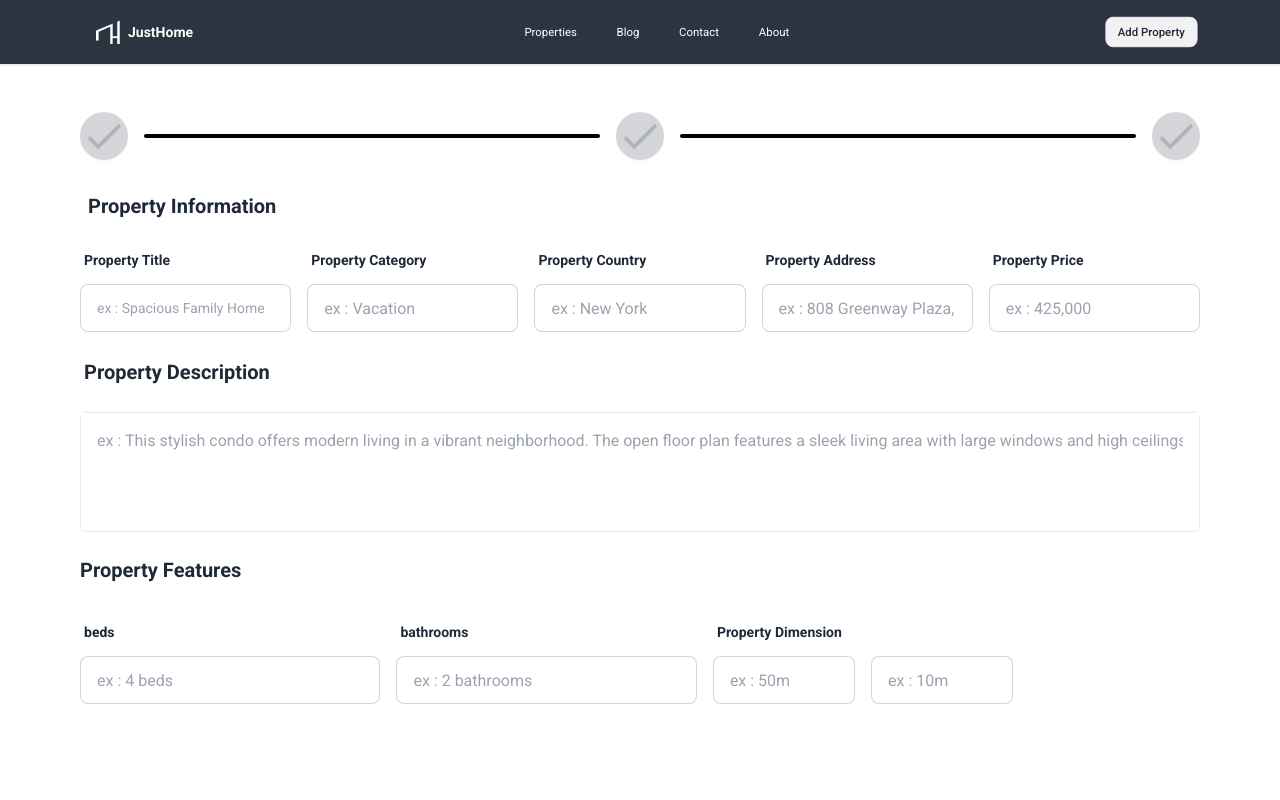
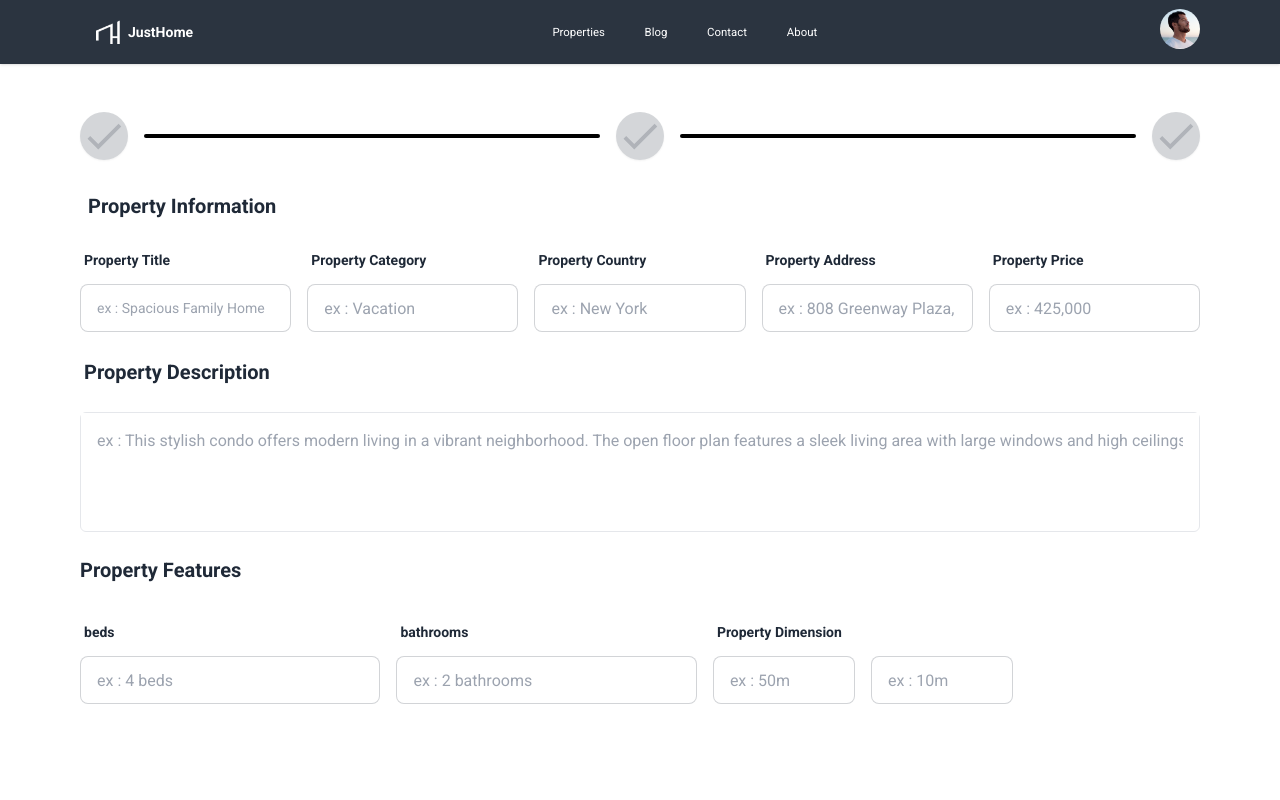
Before and after one commit to faroukq1/Just-Home, a React (Vite) app in the folder front-end/: page /add in a window 1280 px wide. Shown: the top 800 px of the page. Built offline with nearby package versions, Linux system fonts and the light colour scheme.

Commit message:
avatar dropdown

```diff
--- a/front-end/src/component/global/navbar/Navbar.tsx
+++ b/front-end/src/component/global/navbar/Navbar.tsx
@@ -1,7 +1,7 @@
 import { Link } from "react-router-dom";
 import logo from "../../../assets/logo.png";
 import Navlinks from "./Navlinks";
-
+import image from "../../../assets/profilepic.png";
 const Navbar = () => {
   return (
     <nav className="z-10 py-2 px-2 sm:px-16 lg:px-20 flex gap-2 justify-between items-center bg-neutral w-full shadow ">
@@ -13,13 +13,32 @@ const Navbar = () => {
         <h1 className="text-md text-white font-bold">JustHome</h1>
       </Link>
       <Navlinks />
-      <div className="hidden md:flex">
-        <Link
-          to="/add"
-          className="btn btn-base-content btn-sm text-[12px] font-medium"
-        >
-          Add Property
-        </Link>
+      <div className="hidden md:flex items-center gap-4">
+        <div className="dropdown dropdown-end">
+          <div className="avatar" role="button" tabIndex={0}>
+            <div className="max-w-10 rounded-full">
+              <img src={image} alt="profile image" />
+            </div>
+          </div>
+          <ul className="dropdown-content menu bg-base-100 rounded-box z-[1] w-52 p-2 shadow grid gap-1">
+            <li>
+              <Link to="/profile">profile</Link>
+            </li>
+            <li>
+              <Link to="/">language : english</Link>
+            </li>
+            <li>
+              <Link to="/add" className="bg-neutral-content">
+                Add Property
+              </Link>
+            </li>
+            <li>
+              <Link to="/" className="bg-error text-white">
+                logout
+              </Link>
+            </li>
+          </ul>
+        </div>
       </div>
       <Navlinks dropdown />
     </nav>
```
